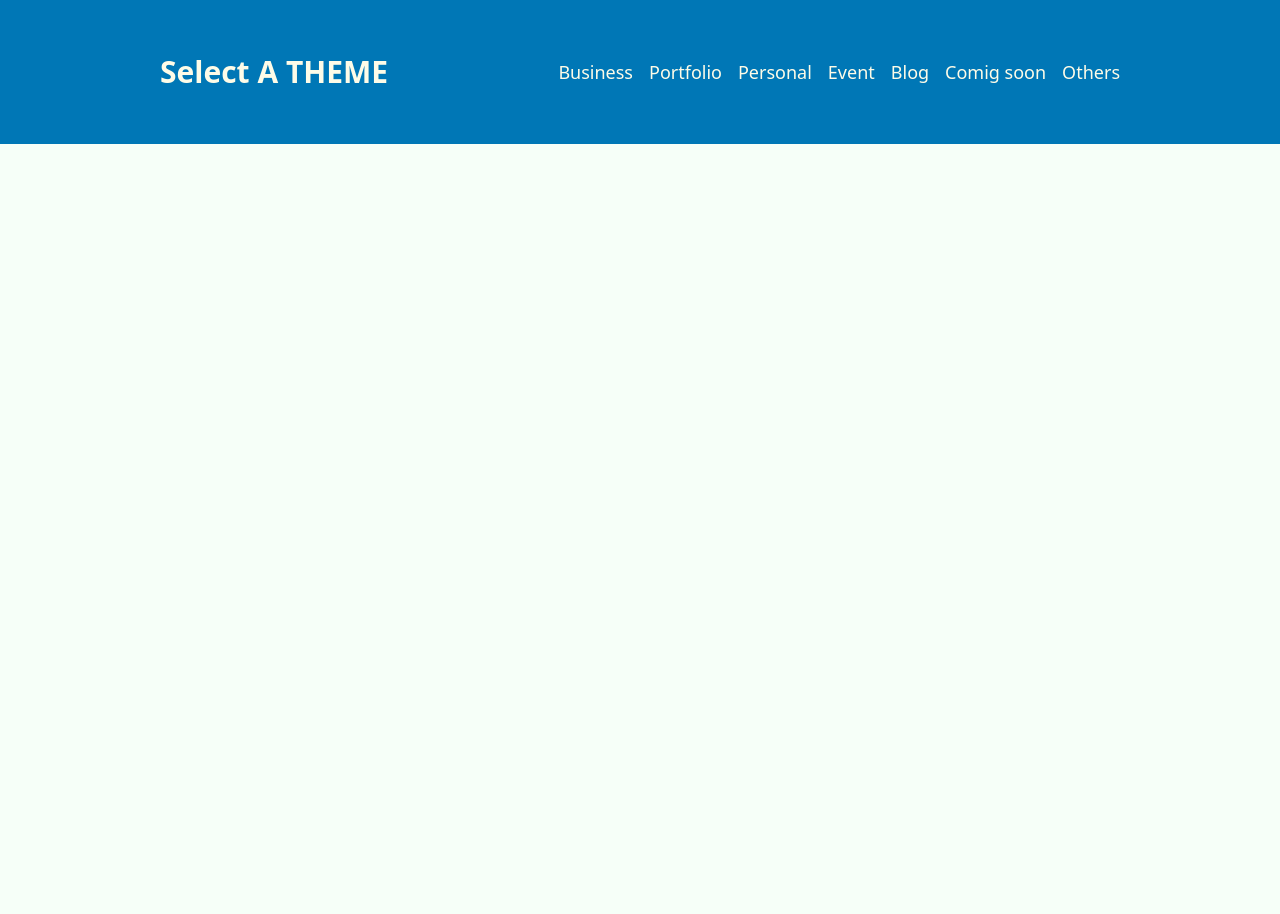
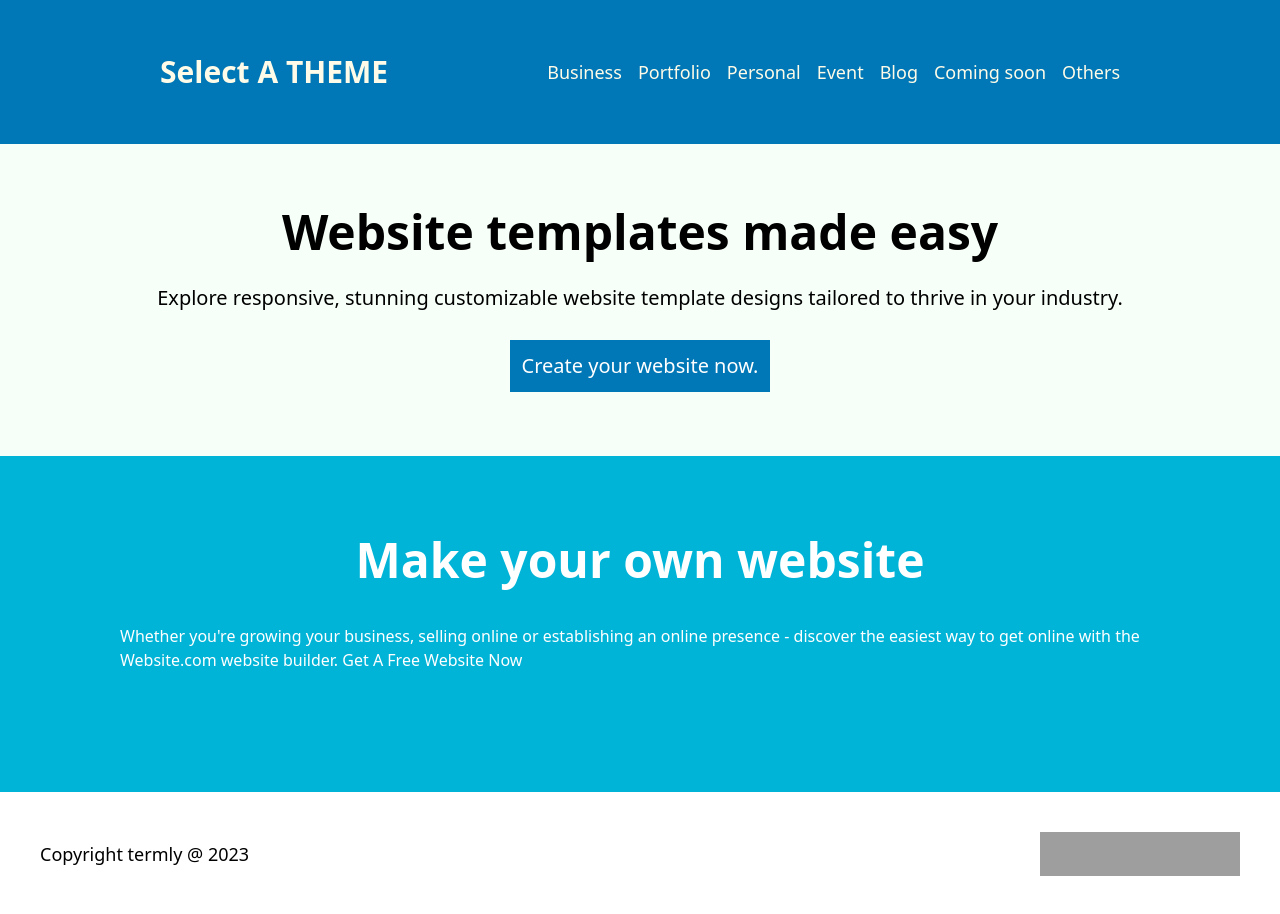
Before and after one commit to mythily-muthu/sample_ui, a React (Create React App) app: page / in a window 1280 px wide. Before the commit the page ends 800 px from the top, so only its background shows below. Built offline with nearby package versions, Linux system fonts and the light colour scheme; grey boxes are pictures that could not be loaded.

Commit message:
Footer and home page added

```diff
--- a/src/App.js
+++ b/src/App.js
@@ -1,9 +1,15 @@
+import Home from "./Pages/Home";
+import Footer from "./components/Footer";
 import Navbar from "./components/Navbar";
 
 function App() {
   return (
     <div className="App">
       <Navbar />
+      <Home />
+      <Footer />
+
+
     </div>
   );
 }
--- /dev/null
+++ b/src/Pages/Home.jsx
@@ -0,0 +1,24 @@
+import React from "react";
+import Addvertisement from "../components/Addvertisement";
+
+const Home = () => {
+  return (
+    <div className="w-full flex flex-col justify-center">
+      <div className="flex flex-col items-center justify-center p-16">
+        <h1 className="text-5xl font-semibold">Website templates made easy</h1>
+        <p className="p-7 text-xl">
+          Explore responsive, stunning customizable website template designs
+          tailored to thrive in your industry.
+        </p>
+        <div className="p-3 bg-customblue text-white font-medium text-xl hover:font-bold">
+          <button className="hover:cursor-pointer ">
+            Create your website now.
+          </button>
+        </div>
+      </div>
+      <Addvertisement />
+    </div>
+  );
+};
+
+export default Home;
--- /dev/null
+++ b/src/components/Addvertisement.jsx
@@ -0,0 +1,18 @@
+import React from "react";
+
+const Addvertisement = () => {
+  return (
+    <div>
+      <div className="bg-addblue w-full p-20 flex flex-col justify-center items-center">
+        <h1 className="text-5xl font-bold text-white">Make your own website</h1>
+        <p className="p-10 flex items-center justify-center text-white">
+          Whether you're growing your business, selling online or establishing
+          an online presence - discover the easiest way to get online with the
+          Website.com website builder. Get A Free Website Now{" "}
+        </p>
+      </div>
+    </div>
+  );
+};
+
+export default Addvertisement;
--- /dev/null
+++ b/src/components/Footer.jsx
@@ -0,0 +1,16 @@
+import React from "react";
+
+const Footer = () => {
+  return (
+    <div className="bg-white text-lg p-10 flex justify-between items-center">
+      <p className="">Copyright termly @ 2023</p>
+      <img
+        className="w-[200px] h-11"
+        src="https://encrypted-tbn0.gstatic.com/images?q=tbn:ANd9GcQ4Hm9UeUyXQMPsdP9DiYSu9q-WESdjfOV5F2F0BLtWvkWcHiOqYns9m3-9kv1_duOqyw&usqp=CAU"
+        alt="copyright"
+      />
+    </div>
+  );
+};
+
+export default Footer;
--- a/src/components/Navbar.jsx
+++ b/src/components/Navbar.jsx
@@ -13,7 +13,7 @@ const Navbar = () => {
           <li className="hover:font-bold">Personal</li>
           <li className="hover:font-bold">Event</li>
           <li className="hover:font-bold">Blog</li>
-          <li className="hover:font-bold">Comig soon</li>
+          <li className="hover:font-bold">Coming soon</li>
           <li className="hover:font-bold">Others</li>
         </ul>
       </div>
--- a/tailwind.config.js
+++ b/tailwind.config.js
@@ -5,7 +5,8 @@ module.exports = {
     theme: {
         extend: {
             colors: {
-                customblue: "#0077b6"
+                customblue: "#0077b6",
+                addblue: "#00b4d8"
             },
         },
     },
```
